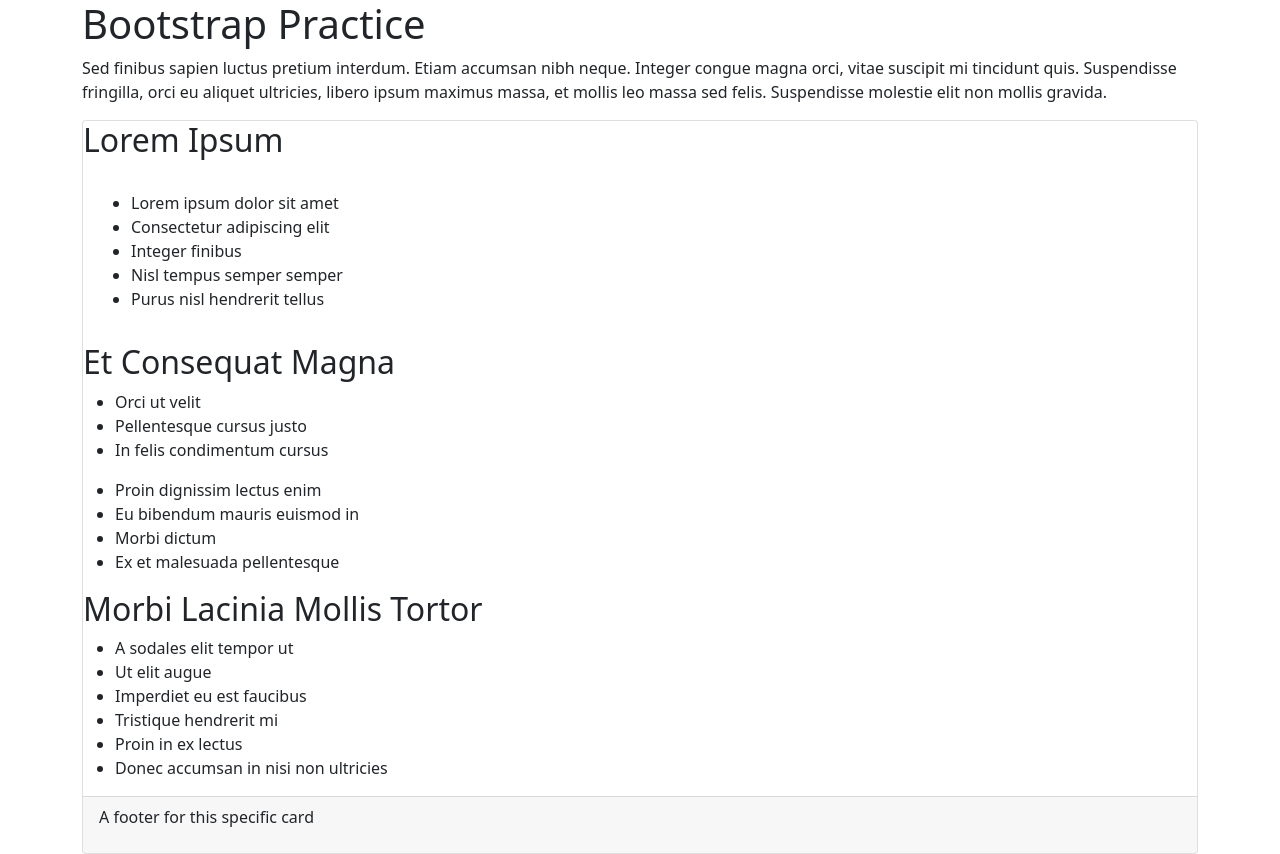
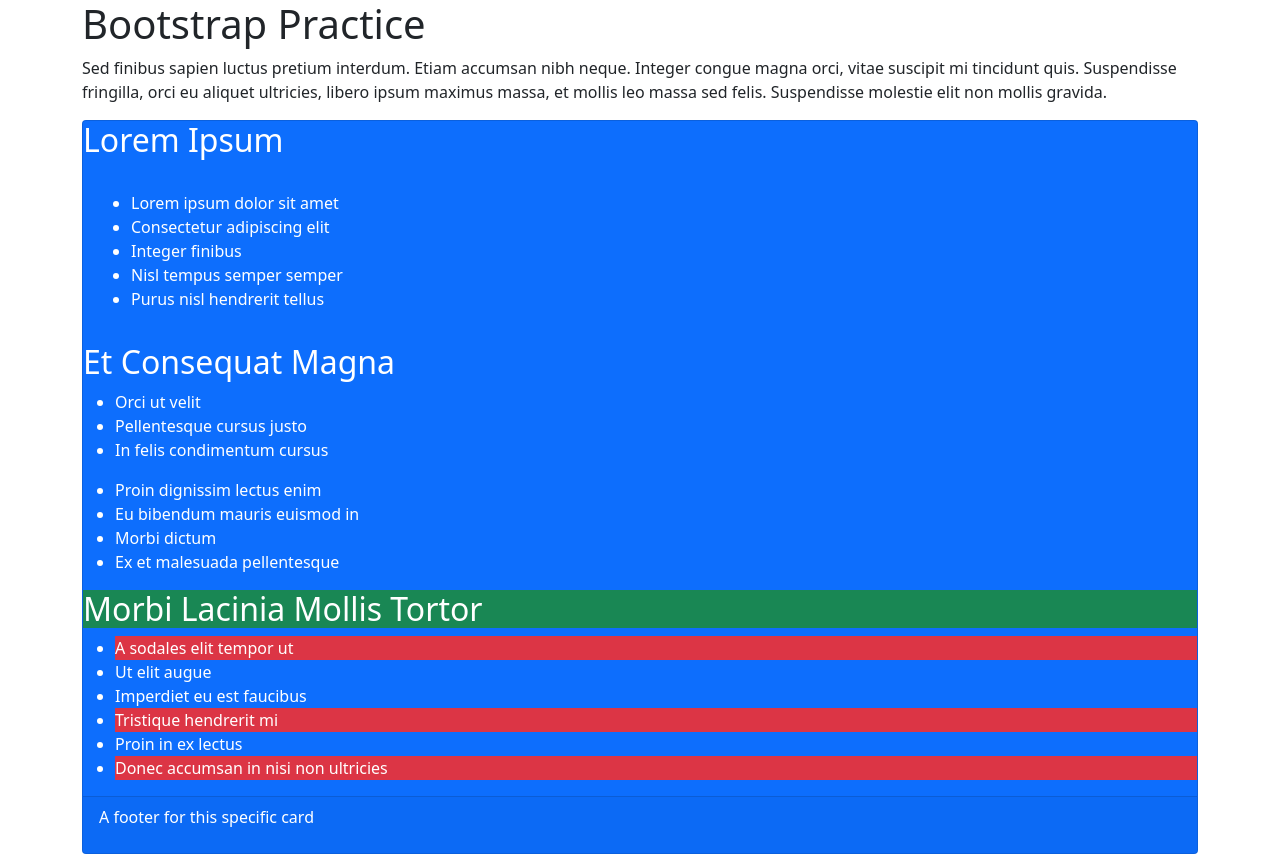
Before and after one commit to GringoGrigg/bootstrap-praco, a plain HTML site: page index.html in a window 1280 px wide. Drawn offline with Linux system fonts and the light colour scheme.

Commit message:
addition of class card containers

```diff
--- a/index.html
+++ b/index.html
@@ -10,7 +10,7 @@
         <div class="jumbotron">
     <h1>Bootstrap Practice</h1>
     <p>Sed finibus sapien luctus pretium interdum. Etiam accumsan nibh neque. Integer congue magna orci, vitae suscipit mi tincidunt quis. Suspendisse fringilla, orci eu aliquet ultricies, libero ipsum maximus massa, et mollis leo massa sed felis. Suspendisse molestie elit non mollis gravida.</p>
-   <div class="card">
+   <div class="card bg-primary text-white">
         <div class="card-title">
     <h2>Lorem Ipsum</h2>
         </div>
@@ -35,14 +35,14 @@
       <li>Morbi dictum</li>
       <li>Ex et malesuada pellentesque</li>
     </ul>
-    <h2>Morbi Lacinia Mollis Tortor</h2>
+    <h2 class="bg-success">Morbi Lacinia Mollis Tortor</h2>
     <ul>
-      <li>A sodales elit tempor ut</li>
+      <li class="bg-danger">A sodales elit tempor ut</li>
       <li>Ut elit augue</li>
       <li>Imperdiet eu est faucibus</li>
-      <li>Tristique hendrerit mi</li>
+      <li class="bg-danger">Tristique hendrerit mi</li>
       <li>Proin in ex lectus</li>
-      <li>Donec accumsan in nisi non ultricies</li>
+      <li class="bg-danger">Donec accumsan in nisi non ultricies</li>
     </ul>
     <div class="card-footer">
           <p>A footer for this specific card</p>
```
